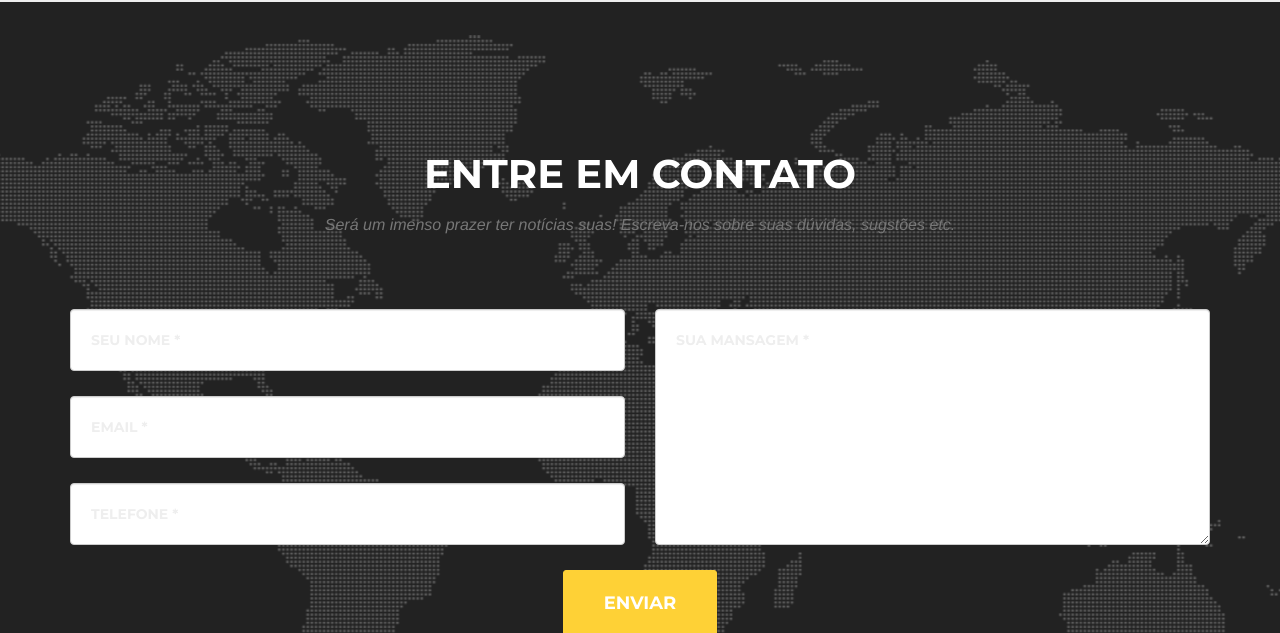
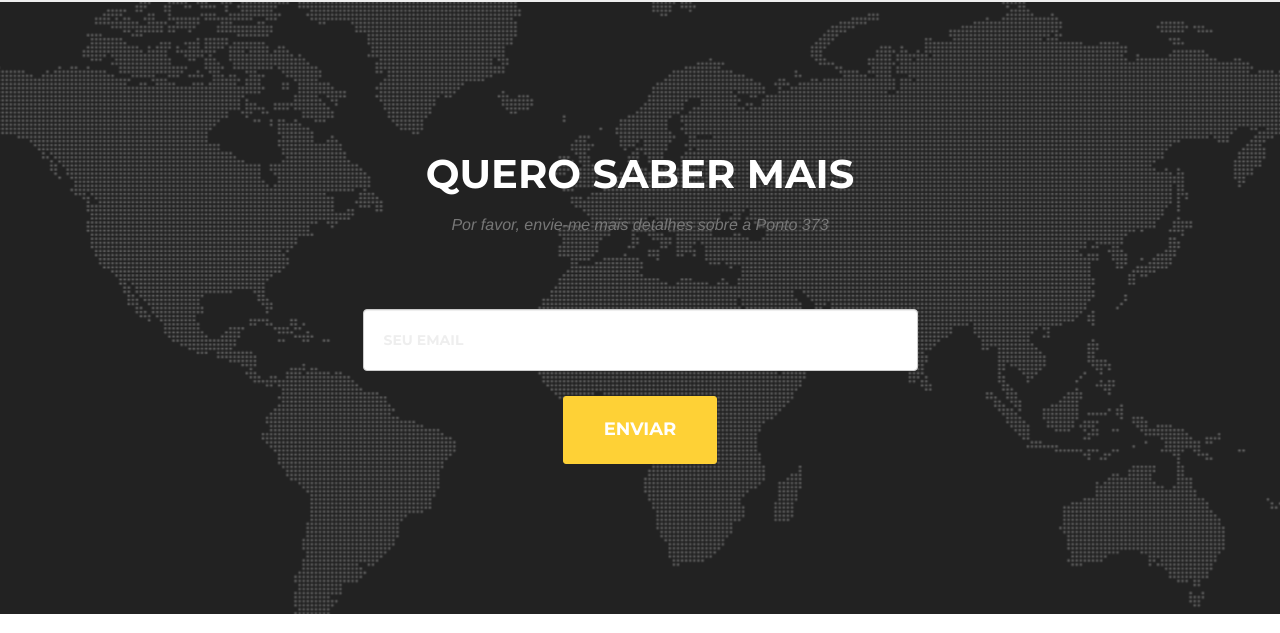
Before and after one commit to codemeijin/teste, a website: page index.html in a window 1280 px wide. Shown: the part 3067-3700 px from the top of the page. Drawn offline with nearby package versions, Linux system fonts and the light colour scheme; a script that the page names is missing; a web font is replaced by a local one.

Commit message:
Formulario somente com email
Foram retirados os demais campos e deixado somente o campo de email.

```diff
--- a/index.html
+++ b/index.html
@@ -181,42 +181,32 @@
         </div>
     </section>
 
-    <!-- Seção do Contato -->
+         <!-- Seção de contato -->
         <section id="contact">
             <div class="container">
                 <div class="row">
                     <div class="col-lg-12 text-center">
-                    <h2 class="section-heading">Entre em contato</h2>
-                    <h3 class="section-subheading text-muted">Será um imenso prazer ter notícias suas! Escreva-nos sobre suas dúvidas, sugstões etc.</h3>
+                        <h2 class="section-heading">Quero saber mais</h2>
+                        <h3 class="section-subheading text-muted">Por favor, envie-me mais detalhes sobre a Ponto 373</h3>
                     </div>
                 </div>
                 <div class="row">
                     <div class="col-lg-12">
-                    <form name="sentMessage" id="contactForm" novalidate="">
+                        <form action="https://ponto373.us13.list-manage.com/subscribe/post?u=079db6f3918b8170d3bdfb3db&amp;id=7d78ceb10e" method="post" id="mc-embedded-subscribe-form" name="mc-embedded-subscribe-form" class="validate" target="_blank" novalidate>
                             <div class="row">
-                            <div class="col-md-6">
+                                <div class="col-md-6 col-md-offset-3">
+
                                     <div class="form-group">
-                                    <input type="text" class="form-control" placeholder="Seu Nome *" id="name" required="" data-validation-required-message="Por favor, digite seu nome.">
+                                        <input type="email" name="EMAIL" class="form-control" placeholder="Seu email" id="email" required="" data-validation-required-message="Por favor, preencha com seu email.">
                                         <p class="help-block text-danger"></p>
                                     </div>
-                                <div class="form-group">
-                                    <input type="email" class="form-control" placeholder="Email *" id="email" required="" data-validation-required-message="Por favor, digite seu Email.">
-                                    <p class="help-block text-danger"></p>
-                                </div>
-                                <div class="form-group">
-                                    <input type="tel" class="form-control" placeholder="Telefone *" id="phone" required="" data-validation-required-message="Por favor, digite seu número de telefone.">
-                                    <p class="help-block text-danger"></p>
-                                </div>
-                            </div>
-                            <div class="col-md-6">
-                                <div class="form-group">
-                                    <textarea class="form-control" placeholder="Sua Mansagem *" id="message" required="" data-validation-required-message="Por favor, digite sua mensagem."></textarea>
-                                    <p class="help-block text-danger"></p>
-                                </div>
+
                                 </div>
                                 <div class="clearfix"></div>
                                 <div class="col-lg-12 text-center">
                                     <div id="success"></div>
+                                    <!-- real people should not fill this in and expect good things - do not remove this or risk form bot signups-->
+                                    <div style="position: absolute; left: -5000px;" aria-hidden="true"><input type="text" name="b_079db6f3918b8170d3bdfb3db_7d78ceb10e" tabindex="-1" value=""></div>
                                     <button type="submit" class="btn btn-xl">Enviar</button>
                                 </div>
                             </div>
```
Lines whose indentation alone changed are shown as unchanged.
